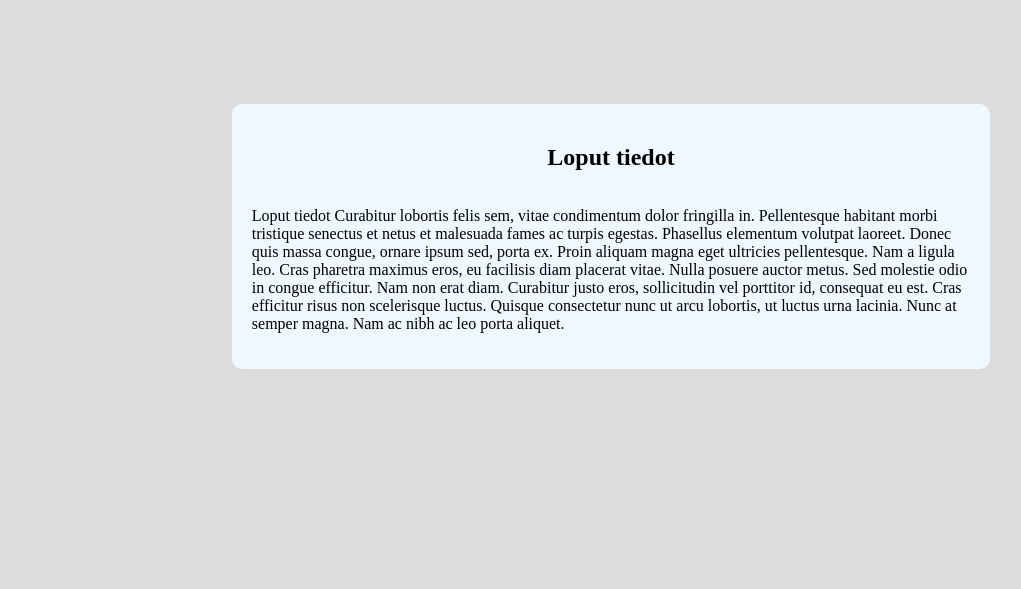
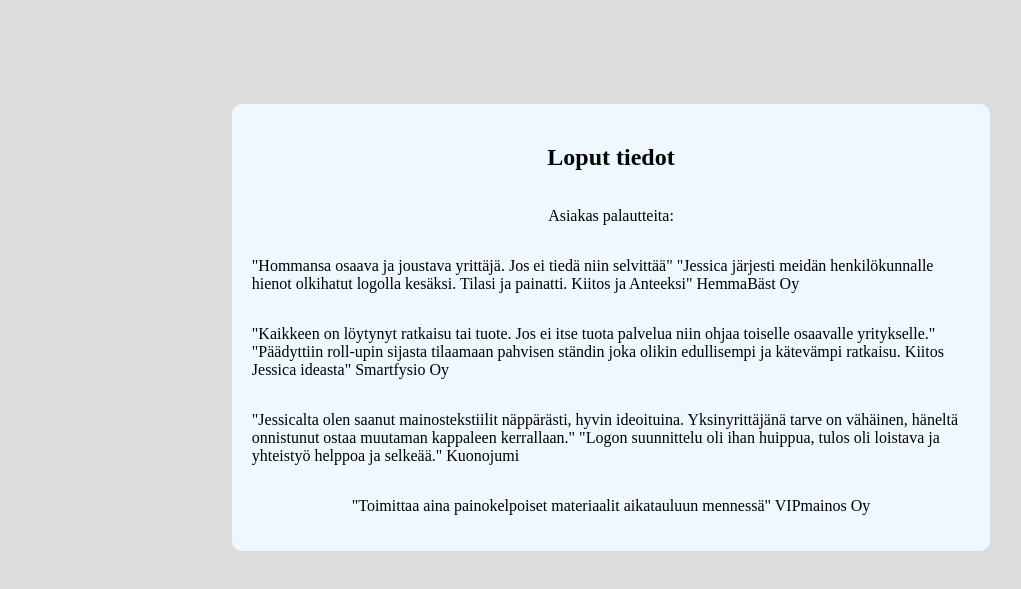
Before and after one commit to keuda-kouluprojekti-ryhma-1/Kouluprojekti, a plain HTML site: page index.html in a window 1280 px wide. Shown: the part 5329-5918 px from the top of the page, without its empty margins (29-1050 px from the left). Before the commit the page ends 5824 px from the top, so only its background shows below. Drawn offline with Linux system fonts and the light colour scheme.

Commit message:
asiakas palautteiden lisäys

```diff
--- a/index.html
+++ b/index.html
@@ -68,7 +68,18 @@
       <!-- Yhteystiedot -->
       <section id="yhteystiedot">
         <h2 class="otsikot">Loput tiedot</h2>
-        <p class="tekstipalsta">Loput tiedot Curabitur lobortis felis sem, vitae condimentum dolor fringilla in. Pellentesque habitant morbi tristique senectus et netus et malesuada fames ac turpis egestas. Phasellus elementum volutpat laoreet. Donec quis massa congue, ornare ipsum sed, porta ex. Proin aliquam magna eget ultricies pellentesque. Nam a ligula leo. Cras pharetra maximus eros, eu facilisis diam placerat vitae. Nulla posuere auctor metus. Sed molestie odio in congue efficitur. Nam non erat diam. Curabitur justo eros, sollicitudin vel porttitor id, consequat eu est. Cras efficitur risus non scelerisque luctus. Quisque consectetur nunc ut arcu lobortis, ut luctus urna lacinia. Nunc at semper magna. Nam ac nibh ac leo porta aliquet.</p>
+        <p class="tekstipalsta">Asiakas palautteita:</p>
+        <p>"Hommansa osaava ja joustava yrittäjä. Jos ei tiedä niin selvittää"
+          "Jessica järjesti meidän henkilökunnalle hienot olkihatut logolla kesäksi. Tilasi ja painatti. Kiitos ja Anteeksi"
+          HemmaBäst Oy</p>
+        <p>"Kaikkeen on löytynyt ratkaisu tai tuote. Jos ei itse tuota palvelua niin ohjaa toiselle osaavalle yritykselle."
+            "Päädyttiin roll-upin sijasta tilaamaan pahvisen ständin joka olikin edullisempi ja kätevämpi ratkaisu. Kiitos Jessica ideasta"
+            Smartfysio Oy</p>
+        <p>"Jessicalta olen saanut mainostekstiilit näppärästi, hyvin ideoituina. Yksinyrittäjänä tarve on vähäinen, häneltä onnistunut ostaa muutaman kappaleen kerrallaan."
+              "Logon suunnittelu oli ihan huippua, tulos oli loistava ja yhteistyö helppoa ja selkeää."
+              Kuonojumi</p>
+        <p>"Toimittaa aina painokelpoiset materiaalit aikatauluun mennessä"
+                VIPmainos Oy</p>
       </section>
     </main>
     <footer>
```
